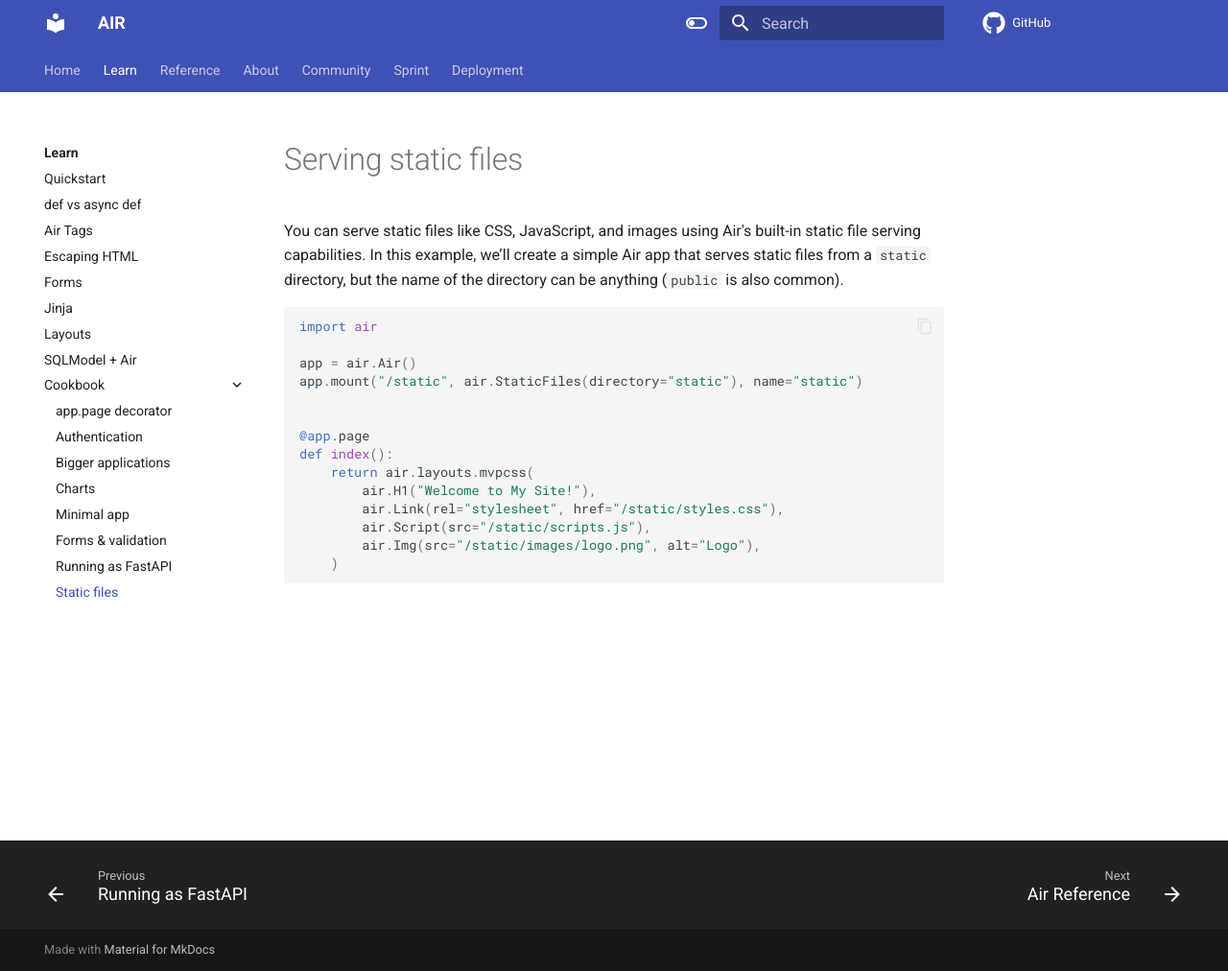
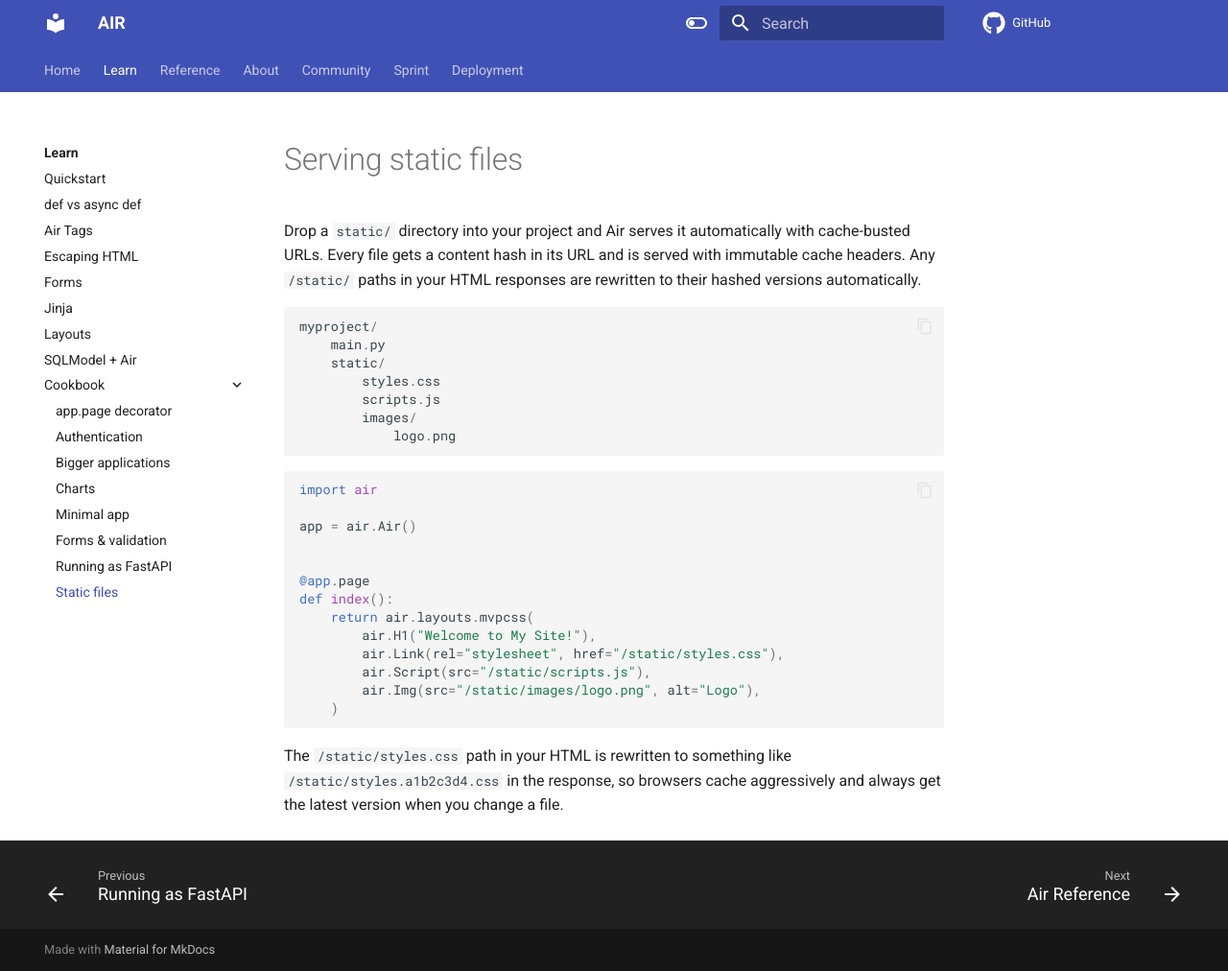
Before and after one commit to feldroy/air, an MkDocs documentation site: the page built from docs/learn/cookbook/static.md, in a window 1280 px wide and 1012 px high. Shown: the whole window at 96% size. Built offline with MkDocs 1.6.1 and Material for MkDocs 9.7.7, drawn with Linux system fonts in a browser that asks for light colours; comment, search, counter and statistics services are not loaded.

Commit message:
Show the zero-config static file workflow in the cookbook
The static files cookbook showed air.StaticFiles (which doesn't exist)
with a manual app.mount() call that hasn't been needed since 0.46.0.
It also claimed the directory name could be anything, but auto-detection
requires static/.

The rewrite shows the actual workflow: drop files in static/, reference
them with /static/ paths, and Air handles cache-busted URLs automatically.
A directory tree diagram makes the expected layout concrete.

````diff
--- a/docs/learn/cookbook/static.md
+++ b/docs/learn/cookbook/static.md
@@ -1,12 +1,21 @@
 # Serving static files
 
-You can serve static files like CSS, JavaScript, and images using Air's built-in static file serving capabilities. In this example, we’ll create a simple Air app that serves static files from a `static` directory, but the name of the directory can be anything (`public` is also common).
+Drop a `static/` directory into your project and Air serves it automatically with cache-busted URLs. Every file gets a content hash in its URL and is served with immutable cache headers. Any `/static/` paths in your HTML responses are rewritten to their hashed versions automatically.
+
+```
+myproject/
+    main.py
+    static/
+        styles.css
+        scripts.js
+        images/
+            logo.png
+```
 
 ```python
 import air
 
 app = air.Air()
-app.mount("/static", air.StaticFiles(directory="static"), name="static")
 
 
 @app.page
@@ -18,3 +27,5 @@ def index():
         air.Img(src="/static/images/logo.png", alt="Logo"),
     )
 ```
+
+The `/static/styles.css` path in your HTML is rewritten to something like `/static/styles.a1b2c3d4.css` in the response, so browsers cache aggressively and always get the latest version when you change a file.
````
